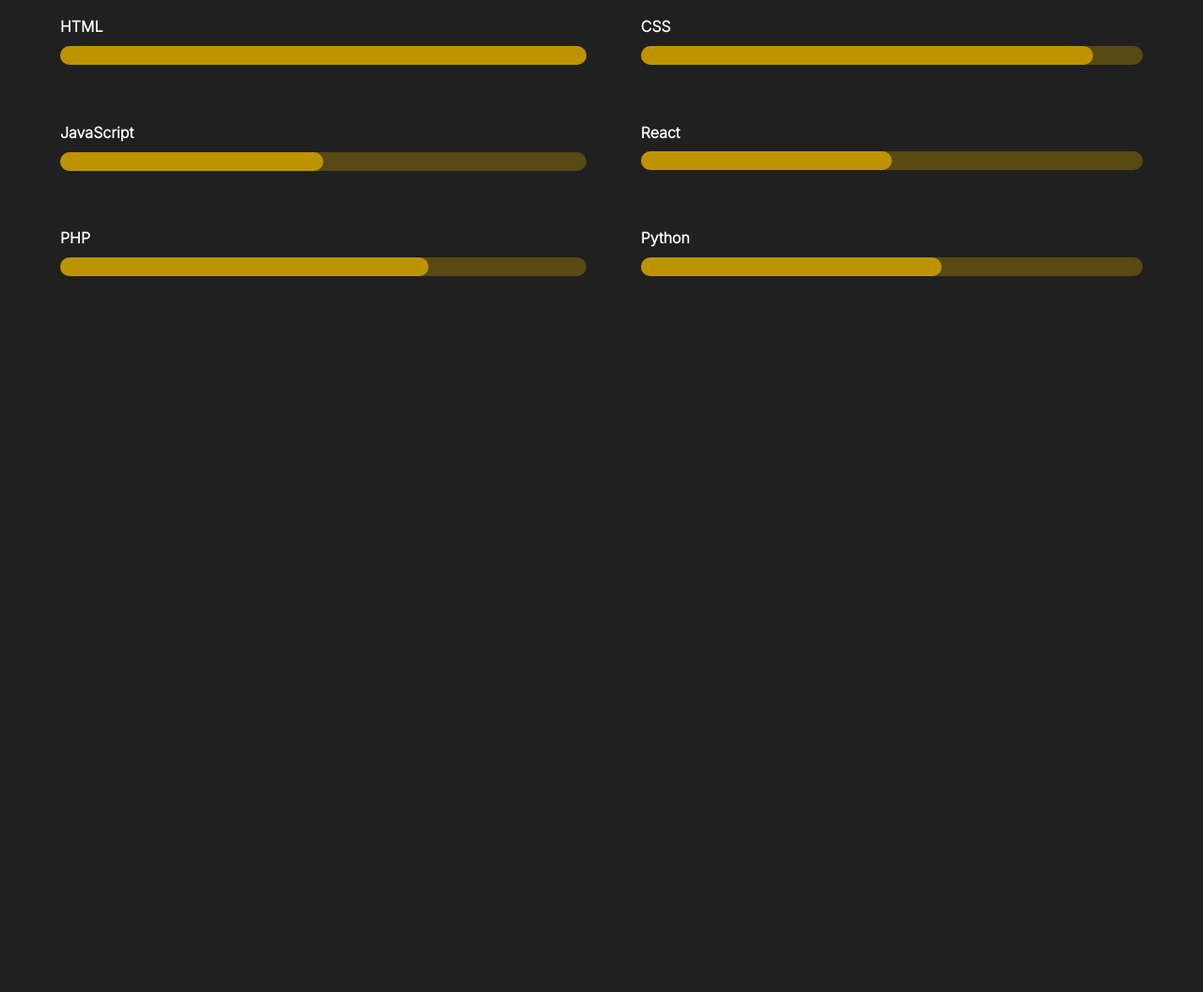
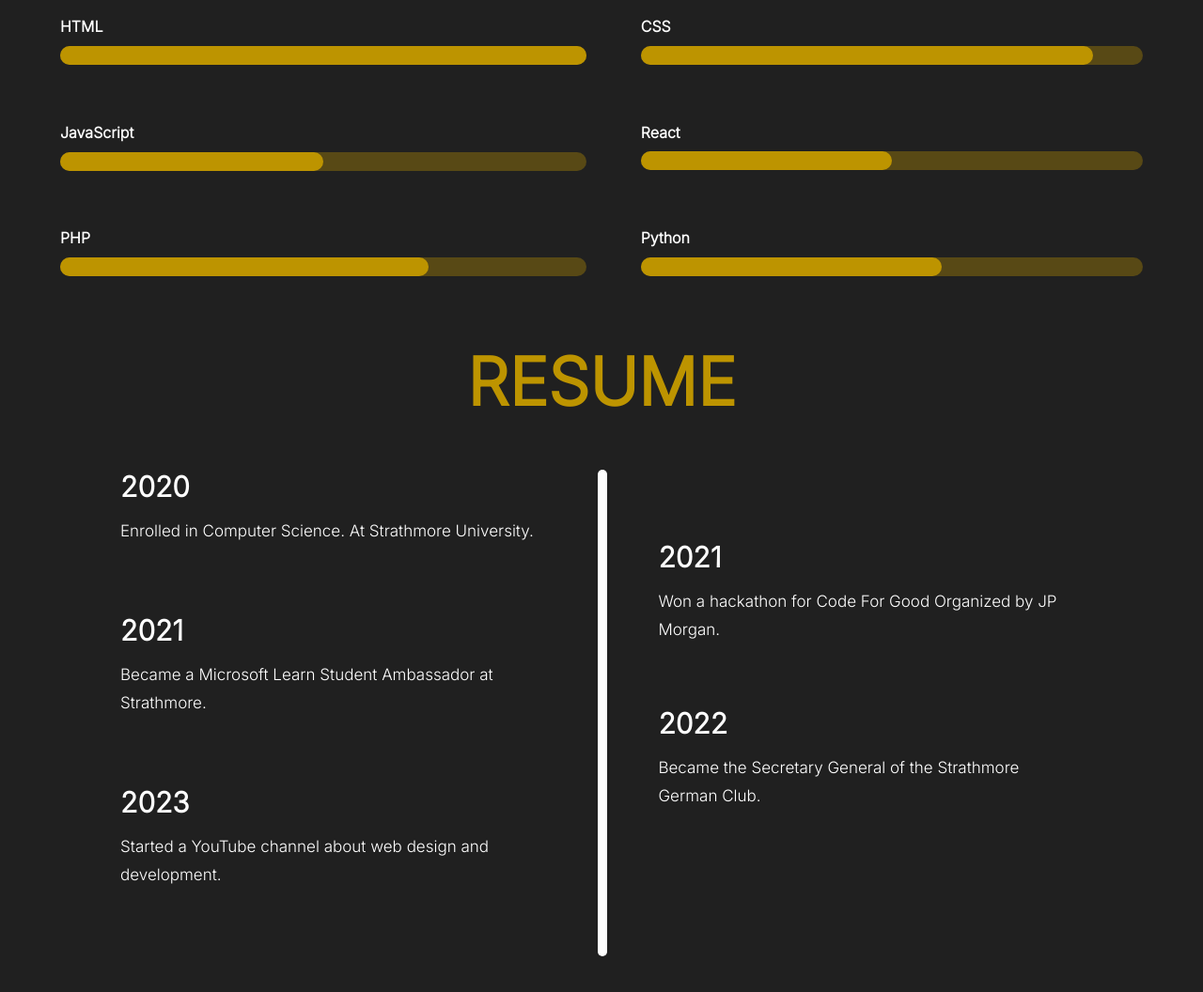
Before and after one commit to AbigaelKirwa/AbigaelKirwaPortfolio, a plain HTML site: page index.html in a window 1280 px wide. Shown: the part 1911-2967 px from the top of the page at 94% size. Before the commit the page ends 2211 px from the top, so only its background shows below. Drawn offline with Linux system fonts and the light colour scheme.

Commit message:
feat(resume):structured the resume page

```diff
--- a/index.html
+++ b/index.html
@@ -124,7 +124,36 @@
         </div>
     </section>
     <section id="resume">
-
+        <div class="resume_heading">
+            <h1>RESUME</h1>
+        </div>
+        <div class="resume_main">
+            <div class="resume_left_main">
+                <div class="resume_left">
+                    <h1>2020</h1>
+                    <p>Enrolled in Computer Science. At Strathmore University.</p>
+                </div>
+                <div class="resume_left">
+                    <h1>2021</h1>
+                    <p>Became a Microsoft Learn Student Ambassador at Strathmore.</p>
+                </div>
+                <div class="resume_left">
+                    <h1>2023</h1>
+                    <p>Started a YouTube channel about web design and development.</p>
+                </div>
+            </div>
+            <div class="resume_line"></div>
+            <div class="resume_right_main">
+                <div class="resume_right">
+                    <h1>2021</h1>
+                    <p>Won a hackathon for Code For Good Organized by JP Morgan.</p>
+                </div>
+                <div class="resume_right">
+                    <h1>2022</h1>
+                    <p>Became the Secretary General of the Strathmore German Club.</p>
+                </div>
+            </div>
+        </div>
     </section>
 </body>
 </html>
--- a/style.css
+++ b/style.css
@@ -169,7 +169,7 @@ section#home .main_home .main_pic img{
 section#projects{
     padding: 3% 5%;
 }
-section#projects .projects_heading h1, section#skills .skills_heading h1{
+section#projects .projects_heading h1, section#skills .skills_heading h1, section#resume .resume_heading h1{
     color: #BD9400;
     text-align: center;
     font-size: 70px;
@@ -197,7 +197,7 @@ section#projects .main_images_projects .image_div img{
     }
 }
 @media only screen and (max-width: 570px) {
-    section#projects .projects_heading h1, section#skills .skills_heading h1{
+    section#projects .projects_heading h1, section#skills .skills_heading h1, section#resume .resume_heading h1{
         font-size: 50px;
     }
     section#projects{
@@ -306,3 +306,40 @@ section#skills .languages .language_stats .current{
         grid-row-gap:20%;
     }
 }
+/* this is code for the resume section */
+section#resume {
+    padding: 5% 10%;
+}
+section#resume .resume_main{
+    display: grid;
+    grid-template-columns: auto auto auto;
+    margin-top: 5%;
+    color: #FFFFFF;
+}
+section#resume .resume_line {
+    width: 10px;
+    height: 100%;
+    background-color: #FFFFFF;
+    border-radius: 20px;
+}
+section#resume .resume_main h1{
+    font-size: 30px;
+}
+section#resume .resume_main p{
+    font-size: 17px;
+    padding-top: 3%;
+    line-height: 30px;
+}
+section#resume .resume_main .resume_left_main .resume_left{
+    padding-bottom: 15%;
+}
+section#resume .resume_main .resume_left_main{
+    padding-right: 5%;
+}
+section#resume .resume_main .resume_right_main{
+    padding-top: 15%;
+    padding-left: 10%;
+}
+section#resume .resume_main .resume_right_main .resume_right{
+    padding-bottom: 15%;
+}
```
